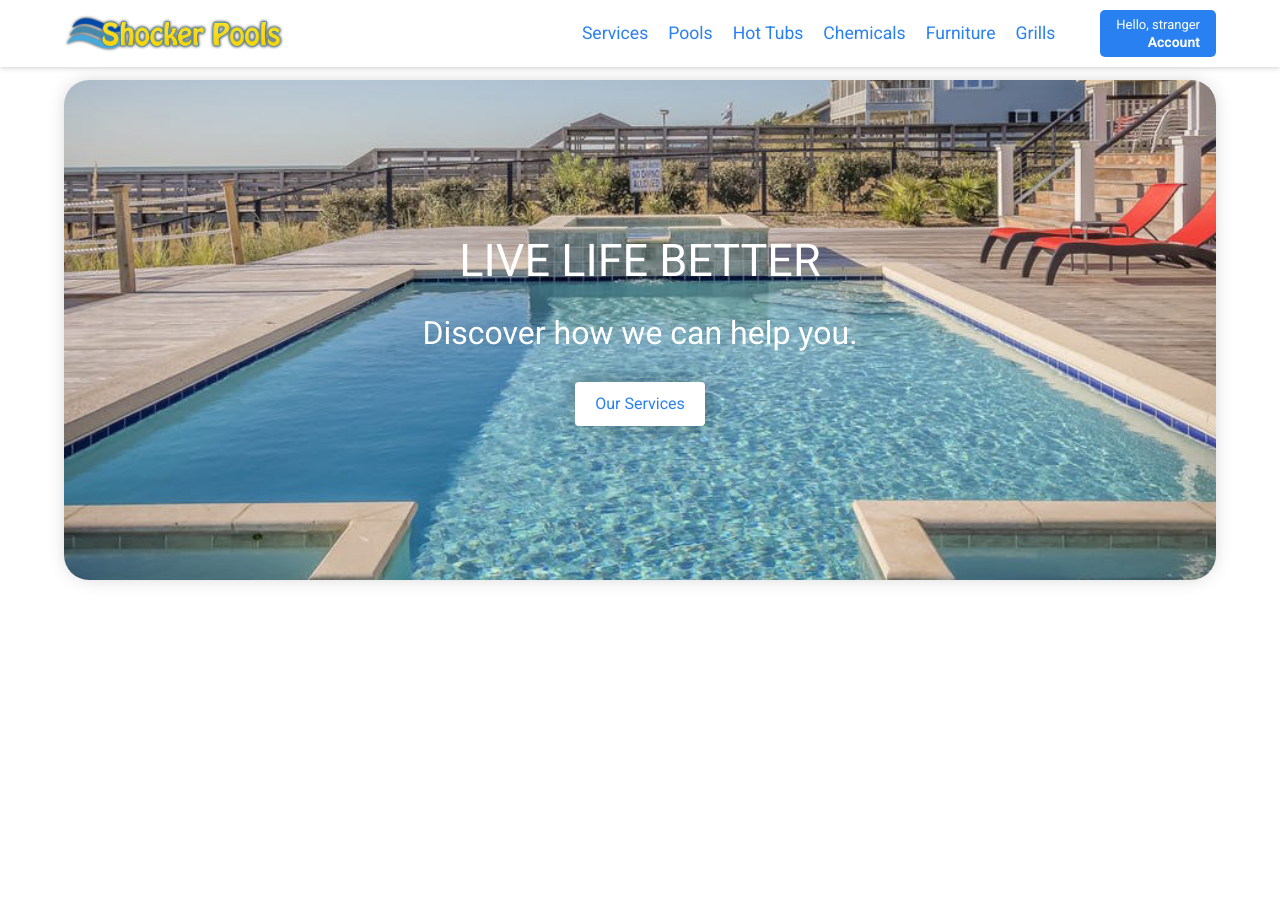
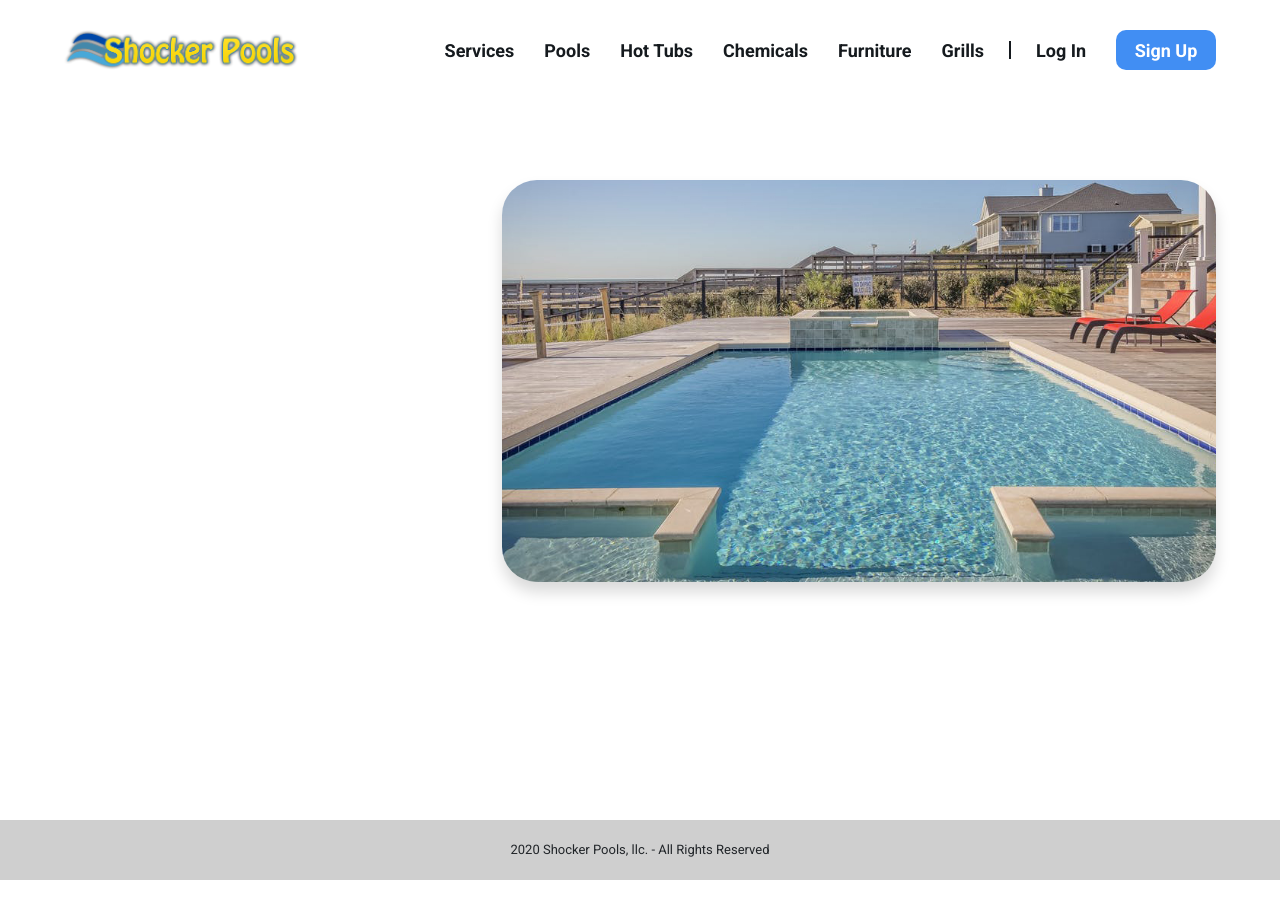
Before and after one commit to dbvker/Shocker-Pools, a React (Create React App) app: page / in a window 1280 px wide. Shown: the top 918 px of the page. After the commit the page ends 880 px from the top, so only its background shows below. Built offline with nearby package versions, Linux system fonts and the light colour scheme.

Commit message:
designed the header and started on the welcome card

```diff
--- a/src/components/header/Header.css
+++ b/src/components/header/Header.css
@@ -1,128 +1,78 @@
 .header-container {
   width: 100%;
-  height: auto;
-  padding: none;
+  height: 100px;
   background-color: white;
-  color: #2980F1;
   margin: auto;
-  -webkit-box-shadow: 0px 0px 6px 0px rgba(0, 0, 0, 0.25);
+  /* -webkit-box-shadow: 0px 0px 6px 0px rgba(0, 0, 0, 0.25);
   -moz-box-shadow: 0px 0px 6px 0px rgba(0, 0, 0, 0.25);
-  box-shadow: 0px 0px 6px 0px rgba(0, 0, 0, 0.25);
+  box-shadow: 0px 0px 6px 0px rgba(0, 0, 0, 0.25); */
   position: fixed;
   top: 0;
   z-index: 9999999999999999;
 }
 
-/* .account-dropdown-container {
-  width: 90%;
-  max-width: 1300px;
-  margin: 0 auto;
-} */
-
 header {
   width: 90%;
   max-width: 1300px;
+  height: inherit;
+  margin: 0 auto;
   display: flex;
   justify-content: space-between;
   align-items: center;
-  margin: 0 auto;
-  padding: 10px 0;
+  color: #151A1E;
 }
 
-.header-left .logo {
-  width: 220px;
+/* Header Logo Styles */
+.header-logo{
+  height: 40px;
 }
 
-.header-right nav {
+/* Header Links Styles */
+.header-links-wrapper{
   display: flex;
   align-items: center;
 }
 
-nav ul.links {
+.header-links-wrapper ul{
   display: inline;
-  margin: 0;
-  margin-right: 30px;
-  padding: 0;
-  font-size: 1.1rem;
 }
 
-nav ul.links li {
+.header-links-wrapper ul li{
   display: inline-block;
-  list-style: none;
-  padding: 0;
-  margin: 0;
+  margin: 0 10px;
+  padding: 0 5px;
+  font-weight: 600;
+  font-size: 18px;
 }
 
-nav ul.links a {
-  margin: 0 5px ;
-  padding: 5px;
-  display: inline;
-  cursor: pointer;
-  color: inherit;
-  text-decoration: none;
-  font-weight: 400;
+.header-page-links{
+  display: flex;
+  justify-content: right;
+  align-items: center;
 }
 
-nav ul.action {
-  display: inline;
-  margin: 0;
-  padding: 0;
+.header-spacer{
+  height: 18px;
+  border-right: 2px solid #151A1E;
+  margin: 0 10px;
 }
 
-nav ul.action li {
-  display: inline-block;
-  list-style: none;
-  padding: 6px;
-  margin: 0;
-  margin-left: 5px;
-  background-color: #2980F1;
-  color: #fff;
-  border-radius: 5px;
-  font-weight: bold;
-  font-size: 14px;
+.header-auth-links{
+  display: flex;
+  justify-content: right;
+  align-items: center;
 }
 
-nav ul.action a {
-  margin: 0;
-  padding: 0px;
-  display: inline;
-  cursor: pointer;
-  color: inherit;
-  text-decoration: none;
-  display: flex;
-  flex-direction: column;
+.header-auth-sign-up{
+  width: 100px;
+  height: 40px;
+  background-color: #418EF3;
+  color: white;
+  text-align: center;
+  font-weight: 600;
+  font-size: 18px;
+  border: none;
+  outline: none;
+  border-radius: 10px;
+  margin-left: 15px;
 }
-
-nav ul.action span{
-  width: 100%;
-  padding: 0 10px;
-  margin: 0;
-  text-align: right;
-  line-height: 1.1rem;
-}
-
-.action-span-small{
-  font-size: 13px;
-  font-weight: normal;
-}
-
-.action-span-large{
-  font-size: 14px;
-  font-weight: 600;
-}
-
-/* Media Queries */
-
-/* Tablet Styling */
-@media (max-width: 1100px){
-  nav ul.links {
-    display: none;
-  }
-}
-
-/* Mobile Styling */
-@media (max-width: 800px){
-  nav ul.action {
-    display: none;
-  }
-}
--- a/src/components/header/Header.js
+++ b/src/components/header/Header.js
@@ -1,6 +1,6 @@
 // React
 import React from 'react';
-import { Link } from "react-router-dom";
+import { Link } from 'react-router-dom';
 
 //CSS
 import './Header.css';
@@ -13,39 +13,28 @@ import logo from '../../assets/logo.png';
 
 const Header = () => {
     return (
-        <div className='header-container'>
-            {/* <HeaderContact /> */}
+        <section className='header-container'>
             <header>
-                <div className='header-left'>
-                    <Link to="/">
-                        <img src={logo} className='logo' alt="Shocker Pools logo" />
-                    </Link>
+                <div className='header-logo-wrapper'>
+                    <Link to='/'><img className='header-logo' src={logo} alt='shocker pools in yellow text with blue waves to the left' /></Link>
                 </div>
-                <div className='header-right'>
-                    <nav>
-                        <ul className='links'>
-                            <li><Link to="/services/">Services</Link></li>
-                            <li><Link to="/pools/">Pools</Link></li>
-                            <li><Link to="/hot_tubs/">Hot Tubs</Link></li>
-                            <li><Link to="/chemicals/">Chemicals</Link></li>
-                            <li><Link to="/furniture/">Furniture</Link></li>
-                            <li><Link to="/grills/">Grills</Link></li>
-                        </ul>
-                        <ul className='action'>
-                            <li><Link to="/register/">
-                            <span className="action-span-small">Hello, stranger</span>
-                                <span className="action-span-large">Account</span>
-                            </Link></li>
-                            {/* <li><Link to="/store/">
-                                <span className="action-span-small">Store Location</span>
-                                <span className="action-span-large">Get Directions</span>
-                            </Link></li> */}
-                        </ul>
-
-                    </nav>
-                </div>
+                <nav className='header-links-wrapper'>
+                    <ul className='header-page-links'>
+                        <Link to='/services/'><li>Services</li></Link>
+                        <Link to='/pools/'><li>Pools</li></Link>
+                        <Link to='/hot-tubs/'><li>Hot Tubs</li></Link>
+                        <Link to='/chemicals/'><li>Chemicals</li></Link>
+                        <Link to='/furniture/'><li>Furniture</li></Link>
+                        <Link to='/grills/'><li>Grills</li></Link>
+                    </ul>
+                    <span className='header-spacer'></span>
+                    <ul className='header-auth-links'>
+                        <Link to='/sign-in/'><li>Log In</li></Link>
+                        <Link to='/register/'><button className='header-auth-sign-up'>Sign Up</button></Link>
+                    </ul>
+                </nav>
             </header>
-        </div>
+        </section>
     );
 }
 
--- a/src/components/welcomeCard/WelcomeCard.css
+++ b/src/components/welcomeCard/WelcomeCard.css
@@ -1,7 +1,6 @@
 .welcome_wrapper {
-  height: 500px;
-  width: 100%;
-  margin: 0 auto;
+  width: 62%;
+  float: right;
   background-size: cover;
   background-position: center;
   background-repeat: no-repeat;
@@ -12,38 +11,9 @@
   flex-direction: column;
   font-weight: bold;
   background-image: url("../../assets/pool.jpeg");
-  -webkit-border-radius: 25px;
-  -moz-border-radius: 25px;
-  border-radius: 25px;
-  margin-top: 20px;
-  -webkit-box-shadow: 0px 0px 20px -5px rgba(0, 0, 0, 0.25);
-  -moz-box-shadow: 0px 0px 20px -5px rgba(0, 0, 0, 0.25);
-  box-shadow: 0px 0px 20px -5px rgba(0, 0, 0, 0.25);
+  border-radius: 35px;
+  box-shadow: 0px 10px 15px 0px rgba(0, 0, 0, 0.15);
+  aspect-ratio: 16 / 9;
+
+  margin-top: 100px;
 }
-
-.welcome_wrapper h1 {
-  text-transform: uppercase;
-  padding: 0;
-  font-size: 45px;
-  text-align: center;
-}
-
-.welcome_wrapper h2 {
-  margin: 10px;
-  margin-bottom: 30px;
-}
-
-.welcome_wrapper button {
-  background-color: white;
-  color: #2980f1;
-  outline: none;
-  border: none;
-  padding: 10px 20px;
-  font-weight: 500;
-  font-size: 16px;
-  -webkit-box-shadow: 0px 0px 25px 0px rgba(0, 0, 0, 0.3);
-  -moz-box-shadow: 0px 0px 25px 0px rgba(0, 0, 0, 0.3);
-  box-shadow: 0px 0px 25px 0px rgba(0, 0, 0, 0.3);
-  border-radius: 4px;
-  cursor: pointer;
-}
--- a/src/components/welcomeCard/WelcomeCard.js
+++ b/src/components/welcomeCard/WelcomeCard.js
@@ -8,11 +8,6 @@ import "./WelcomeCard.css";
 const WelcomeCard = () => {
   return (
     <div className="welcome_wrapper">
-      <h1>Live Life Better</h1>
-      <h2>Discover how we can help you.</h2>
-      <p>
-        <Link to="/services/"><button>Our Services</button></Link>
-      </p>
     </div>
   );
 };
```
